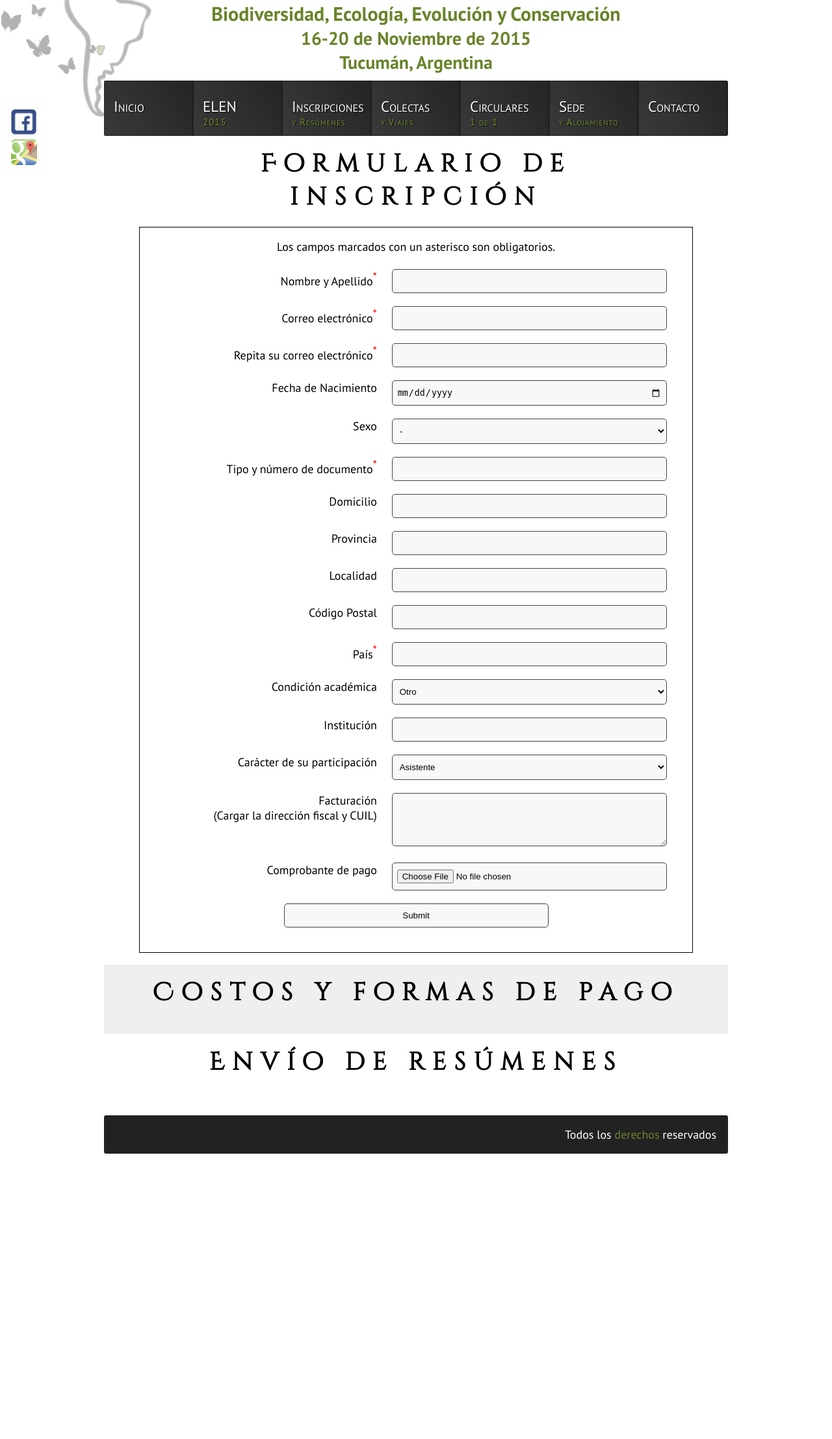
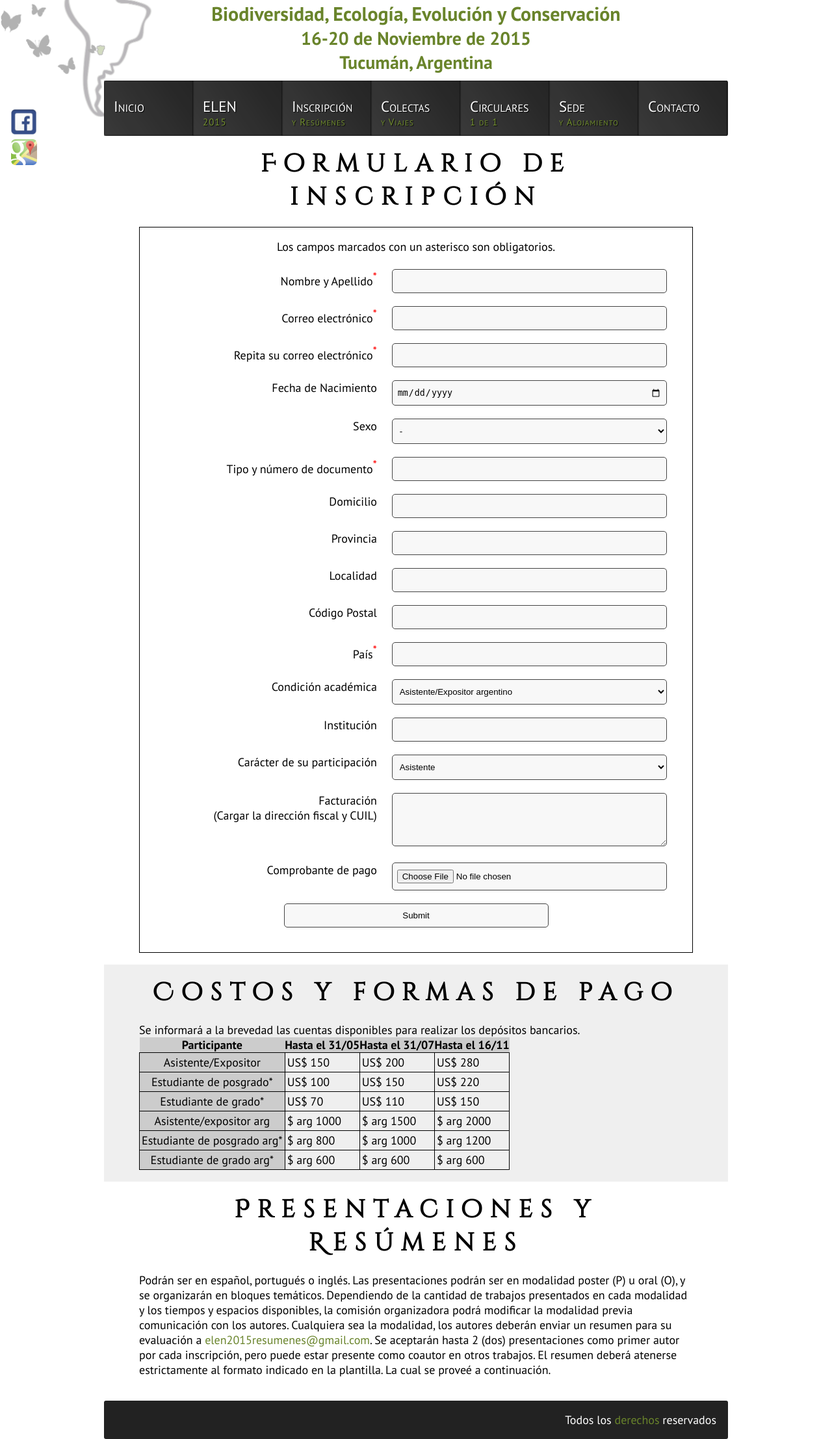
Before and after one commit to Greenderella/ELEN2015, a PHP site: page /inscripciones.php in a window 1280 px wide. Shown: the part 177-2391 px from the top of the page at 65% size. Before the commit the page ends 1952 px from the top, so only its background shows below. Run offline with PHP 8.4, Linux system fonts and the light colour scheme; some libraries are stand-ins or nearby versions.

Commit message:
De todo para la 1era circular

```diff
--- a/header.php
+++ b/header.php
@@ -71,7 +71,7 @@
 						<img src="image/3.jpg" alt=""/>
 							<span class="sdt_active"></span>
 							<span class="sdt_wrap">
-								<span class="sdt_link">Inscripciones</span>
+								<span class="sdt_link">Inscripción</span>
 								<span class="sdt_descr">y Resúmenes</span>
 							</span>
 						</a>
--- a/index.php
+++ b/index.php
@@ -15,7 +15,7 @@
 								</div>
 								<h3>ELEN 2015</h3>
 								<p>
-									Se encuentra disponible la primera circular para el próximo ELEN<a href="#">Más...</a>
+									Se encuentra disponible la primera circular para el próximo ELEN.<a href="#">Más...</a>
 								</p>
 							</div>
 						</div>
--- a/inscripciones.php
+++ b/inscripciones.php
@@ -125,9 +125,12 @@
 						<input name="pais" id="pais" /><br />
 						<label for="condicion">Condición académica</label>
 						<select name="condicion" id="condicion" />
-							<option value="otro">Otro</option>
-							<option value="grado">Estudiante de grado</option>
-							<option value="posgrado">Estudiante de posgrado</option>
+							<option value="otroarg">Asistente/Expositor argentino</option>
+							<option value="otroext">Asistente/Expositor extranjero</option>
+							<option value="gradoarg">Estudiante de grado argentino</option>
+							<option value="gradoext">Estudiante de grado extranjero</option>
+							<option value="posgradoarg">Estudiante de posgrado argentino</option>
+							<option value="posgradoext">Estudiante de posgrado extranjero</option>
 						</select><br />
 						<label for="institucion">Institución</label>
 						<input name="institucion" id="institucion" /><br />
@@ -147,10 +150,59 @@
 
 				<div class="printSolo">
 					<h2 id="Costos">Costos y formas de pago</h2>
+					Se informará a la brevedad las cuentas disponibles para realizar los depósitos bancarios.
+					<br />
+					<table>
+						<tr>
+							<th>Participante</td>
+							<th>Hasta el 31/05</td>
+							<th>Hasta el 31/07</td>
+							<th>Hasta el 16/11</td>
+						</tr>
+						<tr>
+							<td>Asistente/Expositor</td>
+							<td>US$ 150</td>
+							<td>US$ 200</td>
+							<td>US$ 280</td>
+						</tr>
+						<tr>
+							<td>Estudiante de posgrado*</td>
+							<td>US$ 100</td>
+							<td>US$ 150</td>
+							<td>US$ 220</td>
+						</tr>
+						<tr>
+							<td>Estudiante de grado*</td>
+							<td>US$ 70</td>
+							<td>US$ 110</td>
+							<td>US$ 150</td>
+						</tr>
+						<tr>
+							<td>Asistente/expositor arg</td>
+							<td>$ arg 1000</td>
+							<td>$ arg 1500</td>
+							<td>$ arg 2000</td>
+						</tr>
+						<tr>
+							<td>Estudiante de posgrado arg*</td>
+							<td>$ arg 800</td>
+							<td>$ arg 1000</td>
+							<td>$ arg 1200</td>
+						</tr>
+						<tr>
+							<td>Estudiante de grado arg*</td>
+							<td>$ arg 600</td>
+							<td>$ arg 600</td>
+							<td>$ arg 600</td>
+						</tr>
+					</table>
+
 				</div>
 
 				<div class="printSolo">
-					<h2 id="Resumenes">Envío de resúmenes</h2>
+					<h2 id="Resumenes">Presentaciones y Resúmenes</h2>
+					Podrán ser en español, portugués o inglés. Las presentaciones podrán ser en modalidad poster (P) u oral (O), y se organizarán en bloques temáticos. Dependiendo de la cantidad de trabajos presentados en cada modalidad y los tiempos y espacios disponibles, la comisión organizadora podrá modificar la modalidad previa comunicación con los autores.
+					Cualquiera sea la modalidad, los autores deberán enviar un resumen para su evaluación a <a href="mailto:elen2015resumenes@gmail.com">elen2015resumenes@gmail.com</a>. Se aceptarán hasta 2 (dos) presentaciones como primer autor por cada inscripción, pero puede estar presente como coautor en otros trabajos. El resumen deberá atenerse estrictamente al formato indicado en la plantilla. La cual se proveé a continuación.
 				</div>
 
 			</div>
```
Also changed, not shown: cronograma.php (+8 -6 lines), sede.php (+18 -3 lines).
